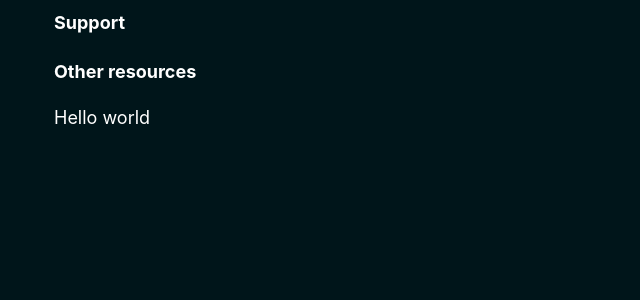
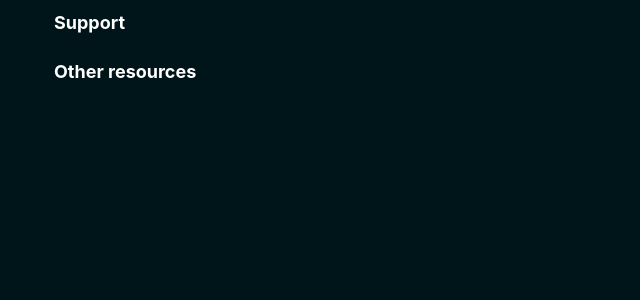
Before and after one commit to BitcoinQnA/node-guide, a Jekyll site: the page built from _pages/custom.md, in a window 1280 px wide. Shown: the part 483-783 px from the top of the page, without its empty margins (226-866 px from the left). Built offline with Jekyll 4.4.1, drawn with Linux system fonts in a browser that asks for light colours.

Commit message:
Update custom.md

```diff
--- a/_pages/custom.md
+++ b/_pages/custom.md
@@ -18,5 +18,3 @@ permalink: /custom/
 #### Support
 
 #### Other resources
-
-<span class="underline-on-hover">Hello world</span>
```
